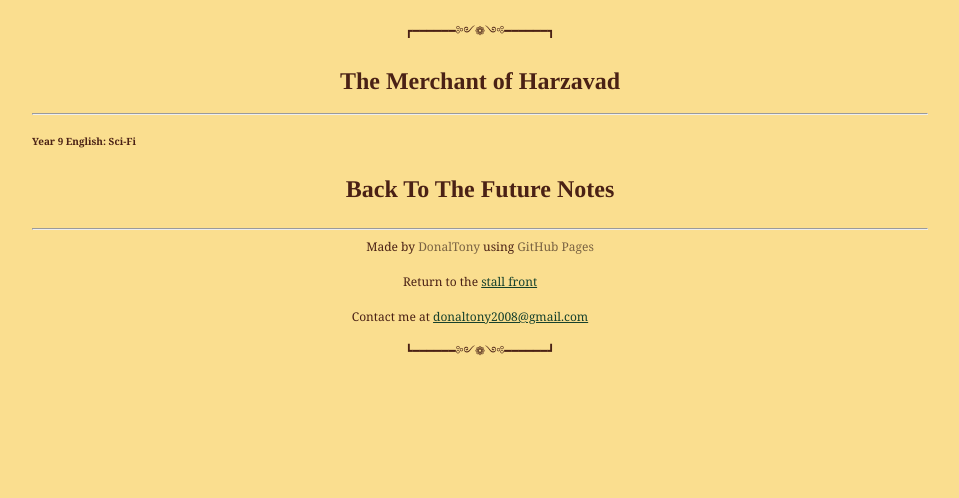
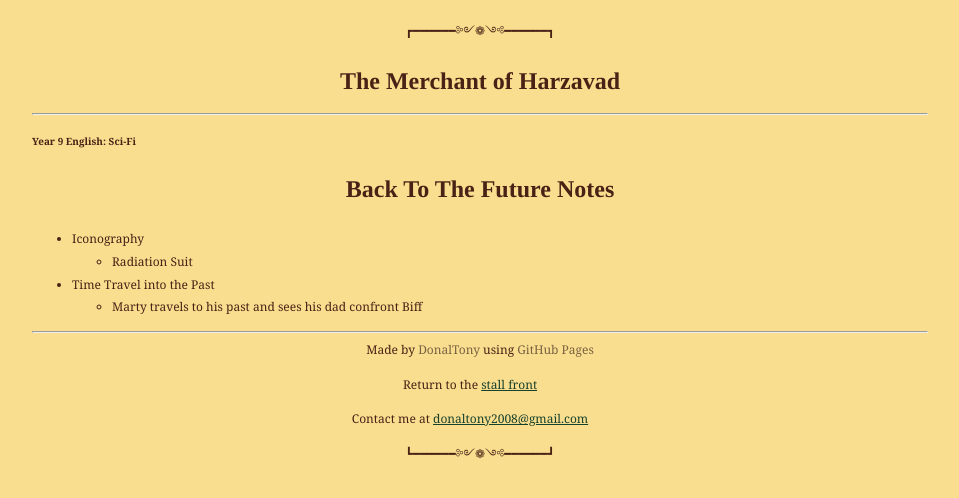
Before and after one commit to dvaraka/the-merchant, a Jekyll site: the page built from notes/year9/english/sci-fi/back-to-the-future.md, in a window 1280 px wide. Shown: the top 498 px of the page, without its empty margins (160-1119 px from the left). Built offline with Jekyll 4.4.1, drawn with Linux system fonts in a browser that asks for light colours; our own code applies the rules of GitHub Pages for plain Markdown files.

Commit message:
Update back-to-the-future.md

```diff
--- a/notes/year9/english/sci-fi/back-to-the-future.md
+++ b/notes/year9/english/sci-fi/back-to-the-future.md
@@ -5,3 +5,8 @@
 ##### Year 9 English: Sci-Fi
 
 # Back To The Future Notes
+
+- Iconography
+  - Radiation Suit
+- Time Travel into the Past
+  - Marty travels to his past and sees his dad confront Biff
```
